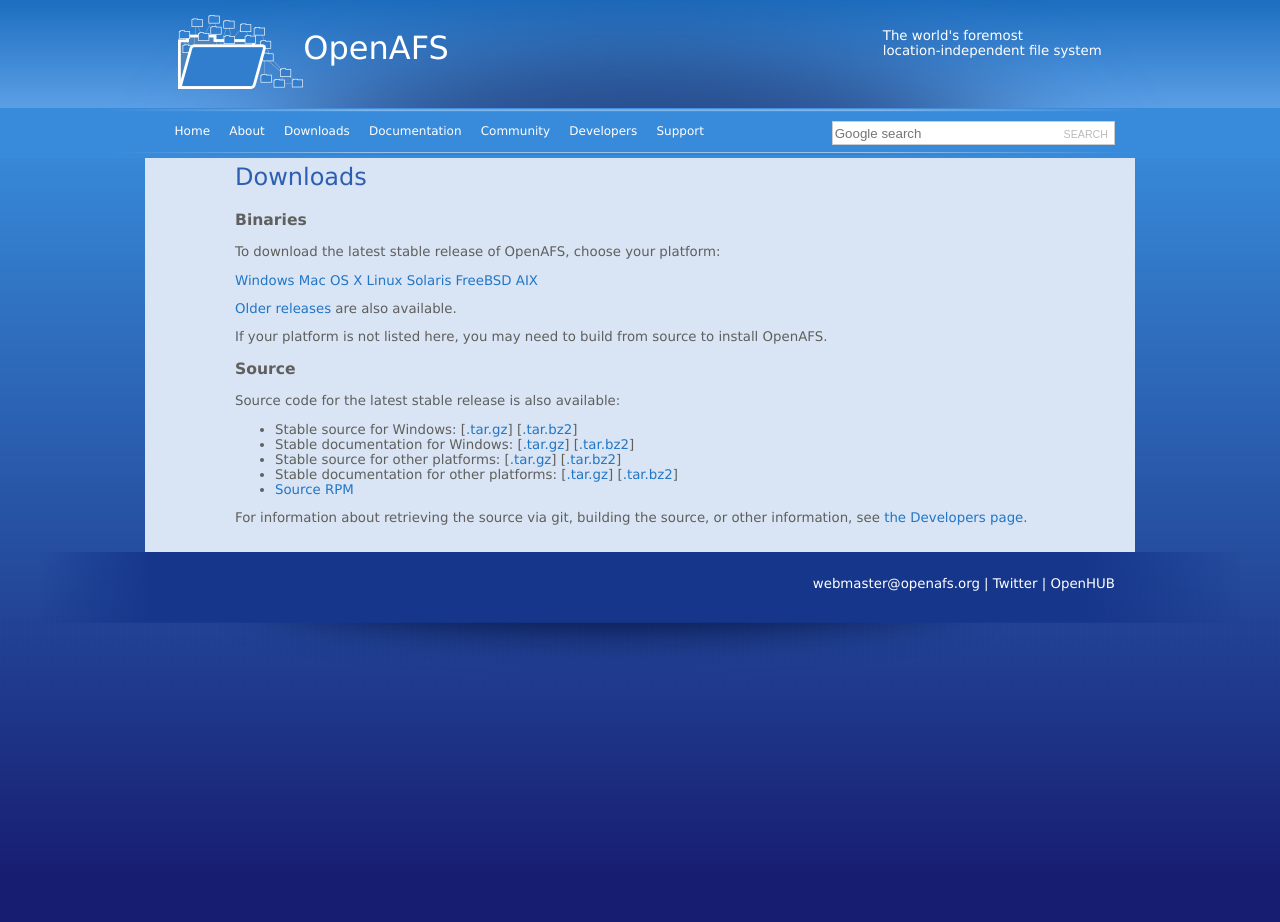
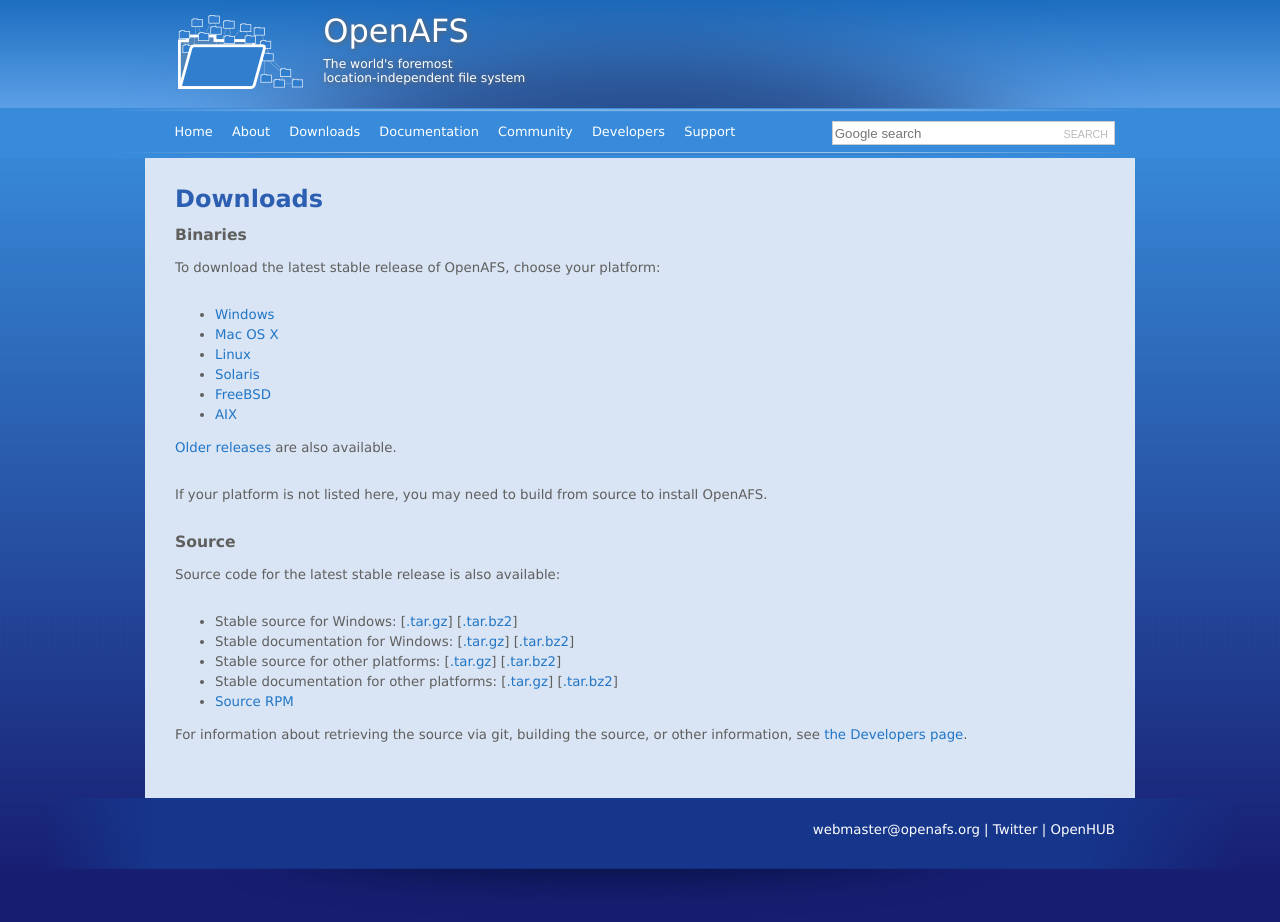
Before and after one commit to adeason/openafs.org, a Jekyll site: the page built from downloads/index.md, in a window 1280 px wide. Built offline with Jekyll 4.4.1, drawn with Linux system fonts in a browser that asks for light colours; before the commit the page ends 900 px from its top, so only the background shows below that.

Commit message:
Download page layout and misc style changes
- Improved download page layout
- Increased font size on the Splash page
- Moved the tagline underneath the text version of the logo
  (Seemed out of place floating on the right)
- Widened the subpage to the width of the navigation
- Increased the font size of the navigation slightly
- Cleaned up the CSS and added some comments

```diff
--- a/_layouts/page.html
+++ b/_layouts/page.html
@@ -23,11 +23,10 @@
   <div id="header">
     <div class="container">
       <img src="{{ site.baseurl }}/ui/img/openafs-logo.png">
-      <h1>OpenAFS</h1>
-      <p id="main-tagline">
-        The world's foremost<br>
-	location-independent file system
-      </p>
+      <div class="logo-text">
+        <h1>OpenAFS</h1>
+        <p id="main-tagline">The world's foremost<br> location-independent file system</p>
+      </div>
     </div>
   </div>
   <div id="navigation">
--- a/downloads/index.md
+++ b/downloads/index.md
@@ -9,12 +9,14 @@
 
 To download the latest stable release of OpenAFS, choose your platform:
 
-<a class="osicon windows" href="windows/">Windows</a>
-<a class="osicon mac" href="mac/">Mac OS X</a>
-<a class="osicon linux" href="linux/">Linux</a>
-<a class="osicon solaris" href="solaris/">Solaris</a>
-<a class="osicon freebsd" href="freebsd/">FreeBSD</a>
-<a class="osicon aix" href="aix/">AIX</a>
+<ul class="download-list-items">
+  <li class="item"><a class="osicon windows" href="windows/">Windows</a></li>
+  <li class="item"><a class="osicon mac" href="mac/">Mac OS X</a></li>
+  <li class="item"><a class="osicon linux" href="linux/">Linux</a></li>
+  <li class="item"><a class="osicon solaris" href="solaris/">Solaris</a></li>
+  <Li class="item"><a class="osicon freebsd" href="freebsd/">FreeBSD</a></Li>
+  <li class="item"><a class="osicon aix" href="aix/">AIX</a></li>
+</ul>
 
 [Older releases]({{ site.files.prefix }}) are also available.
 
--- a/ui/screen.css
+++ b/ui/screen.css
@@ -1,52 +1,95 @@
 ---
 ---
+
+/* Base
+*************************************************************************************/
+
+/* Body */
 body {
   margin: 0;
-  font:10pt verdana, arial, helvetica, sans-serif;
+  font: 10pt verdana, arial, helvetica, sans-serif;
   background: #171e71 url('{{ site.baseurl }}/ui/img/site-bg.png') repeat-x left top;
 }
-a {
-  text-decoration: none;
-  color: #2176c6;
-}
-a:hover {
-  text-decoration: underline;
-}
+
+/* Anchor Tags */
+a:link    { text-decoration: none; color: #2176c6; }
+a:visited { color: #1a5c9a; }
+a:hover   { text-decoration: underline; }
+a:active  { color: #2683db; }
+
 /* IE defaults to showing a border around hyperlinked images.
  * Confirmed as of IE 8. */
 a img {
   border-width: 0;
 }
+
+
+/* Container
+*************************************************************************************/
+
+/* Container */
 .container {
   width: 950px;
   margin: auto;
 }
+
+
+/* Header
+*************************************************************************************/
+
+/* Header */
 #header {
-  background: transparent url('{{ site.baseurl }}/ui/img/header-bg.png') no-repeat center top;
+  background: transparent url('{{ site.baseurl }}/ui/img/header-bg.png') top center no-repeat;
   height: 93px; /* (bg is 110px, then subtract padding) */
   margin: auto;
   padding: 15px 0 0 0;
   /* overflow:hidden will not work in IE 6, may need to use eg. display:table */
   overflow: hidden;
 }
-#header h1, #header #main-tagline {
+
+/* Header: Image Tags */
+#header img {
+  margin: 0 1.5em 0 1em;
+  float: left;
+}
+
+/* Header: Logo Text */
+#header .logo-text {
+  display: block;
+  float: left;
+  text-shadow: 1px 1px 5px #666;
+}
+
+/* Header: Heading Size 1 & Tagline */
+#header h1,
+#header #main-tagline {
   color: #fff;
   margin-right: 1em;
+  display: block;
+  float: left;
+  text-shadow: 1px 1px 5px #666;
 }
-#header img {
-  margin-left: 1em;
-  float: left;
+
+/* Header: Heading Size 1 */
+#header h1 {
+  margin: 0 0 10px;
+  font-size: 32px;
+  font-weight: normal;
+  line-height: 1em;
 }
-#header h1 {
-  font-size: 24pt;
-  font-weight: normal;
-  float: left;
-  margin-left: 0;
-  margin-top: 14px;
+
+/* Header: Tagline */
+#header #main-tagline {
+  margin: 0;
+  clear: left;
+  font-size: 0.9230769231em; /* 12 / 13 */
 }
-#header #main-tagline {
-  float: right;
-}
+
+
+/* Navigation
+*************************************************************************************/
+
+/* Navigation */
 #navigation {
   clear: both;
   background: #388ada url('{{ site.baseurl }}/ui/img/navbar-bg.png') no-repeat center top;
@@ -57,59 +100,93 @@
   overflow: hidden;
   font-size: 9pt;
 }
-/* navigation stuff { */
+
+/* Navigation: Unordered List */
 #navigation ul {
   list-style: none outside none;
   float: left;
   padding: 0;
   margin-top: 16px;
 }
+
+/* Navigation: Unordered List: List Item */
 #navigation ul li {
   float: left;
   padding: 0 0.8em;
 }
+
+/* Navigation: Anchor */
 #navigation a {
   color: #fff;
+  font-size: 1.0769230769em; /* 14 / 13 */
 }
+
+/* Navigation: Search Box */
 #navigation #searchbox {
   margin-top: 13px;
   float: right;
   background-color: #fff;
   border: 1px #ccc solid;
 }
+
+/* Navigation: Search Box: Input */
 #navigation #searchbox input {
   background-color: #fff;
   border: 0px #fff solid;
   height:20px;
 }
+
+/* Navigation: Search Box: Search Button */
 #navigation #searchbox #searchbutton {
   color: #bbb;
   font-size: 8pt;
 }
-/* } end navigation */
 
+
+/* Content
+*************************************************************************************/
+
+/* Content: Container */
 #content .container {
   clear: both;
   overflow: hidden;
   background: #D9E4F4;
 }
-/* 'content' stuff { */
 
-  /* "normalpages" are anything but the homepage. */
+/* Content: Normal Pages */
+/*  "normalpages" are anything but the homepage. */
 #content .normalpage {
-    width: 810px; /* 950px is a normal .container width */
-    padding: 0em 90px 1em 90px;
+  width: 930px; /* 950px is a normal .container width */
+  padding: 2em 30px;
   color: #5f5f5d;
+  line-height: 1.5em;
 }
+
+#content h1,
+#content h2,
+#content h3 {
+  margin-bottom: 0;
+}
+
+/* Content: Heading Size 2 */
 #content h2 {
-    font-weight: normal;
   font-size: 18pt;
   color: #2c5fb2;
 }
+
+#content p {
+  margin-bottom: 2em;
+  overflow: hidden;
+}
+
+/* Content: Normal Page: Heading Size 2 */
 #content .normalpage h2 {
   margin-top: 0.2em;
 }
-/* } end content */
+
+
+/* dshadow
+*************************************************************************************/
 
 .dshadow {
   -moz-box-shadow: 3px 3px 4px #999;
@@ -121,6 +198,11 @@
   filter: progid:DXImageTransform.Microsoft.Shadow(Strength=4, Direction=135, Color='#999999');
 }
 
+
+/* Footer
+*************************************************************************************/
+
+/* Footer */
 #footer {
   /* #16368b */
   background: transparent url('{{ site.baseurl }}/ui/img/footer-bg.png') no-repeat center top;
@@ -129,6 +211,9 @@
   text-align: right;
   padding-top: 24px;
 }
-#footer, #footer a {
+
+/* Footer & Footer: Anchors */
+#footer,
+#footer a {
   color: #fff;
 }
--- a/ui/splash.css
+++ b/ui/splash.css
@@ -64,7 +64,7 @@
     }
     #splash-blurb p {
       padding-right: 220px;
-      font-size: 8pt;
+      font-size: 10pt;
     }
     #splash-blurb p a {
       color: #fcb211;
@@ -111,8 +111,7 @@
   }
   /* An individual column's header, eg. Security Advisories */
   #front-ticker > div h2 {
-    text-transform: uppercase;
-    font-weight: normal;
+    font-weight: bold;
     font-size: 13pt;
     color: #303f82;
     text-align: center;
```
Also changed, not shown: ui/downloads.css (+31 -7 lines). Lines whose indentation alone changed are shown as unchanged.
